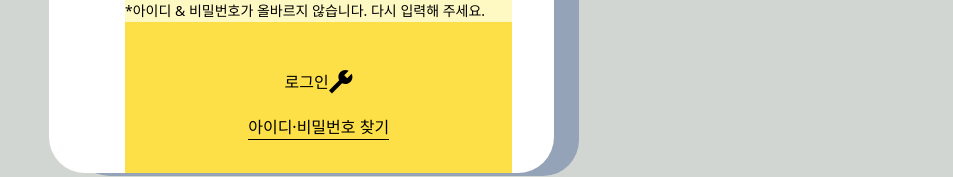
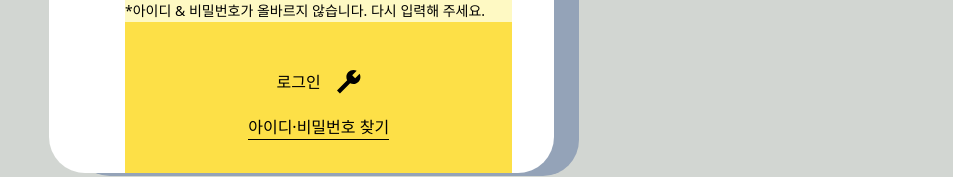
Before and after one commit to p-factory/p-factory, a React (Create React App) app in the folder front/: page /LoginIn in a window 1280 px wide. Shown: the part 337-514 px from the top of the page, without its empty margins (327-1280 px from the left). Built offline with nearby package versions, Linux system fonts and the light colour scheme; a web font is replaced by a local one.

Commit message:
💄: 로그인을 접속하는 페이지 구현

```diff
--- a/front/src/View/Login/Login.in.component.tsx
+++ b/front/src/View/Login/Login.in.component.tsx
@@ -36,7 +36,7 @@ const LoginIn = () => {
       <div className="flex flex-col items-center justify-center w-full">
         <div className="flex items-center justify-center w-full --Pretendard --semi-bold --font-xl --status-bg-Color-07 py-[clamp(0px,3.3%,25px)] rounded-[30px]">
           로그인
-          <img src={loginImage} alt="img" />
+          <img className="ml-[16px]" src={loginImage} alt="img" />
         </div>
         <div className="--status-font-Color-04 border-[--status-font-Color-04] border-b-[1px] --Pretendard --medium --font-xs mt-[clamp(0px,1.98%,15px)]">
           아이디·비밀번호 찾기
--- a/front/src/View/Login/Login.in.tsx
+++ b/front/src/View/Login/Login.in.tsx
@@ -1,7 +1,7 @@
 import React from 'react';
 import Template from '../../global/components/Template';
 import LoginInComponent from './Login.in.component';
-
+// import LoginIdComponent from './Login.id.component';
 const LoginIn = () => {
   return <Template component={LoginInComponent} />;
 };
```
